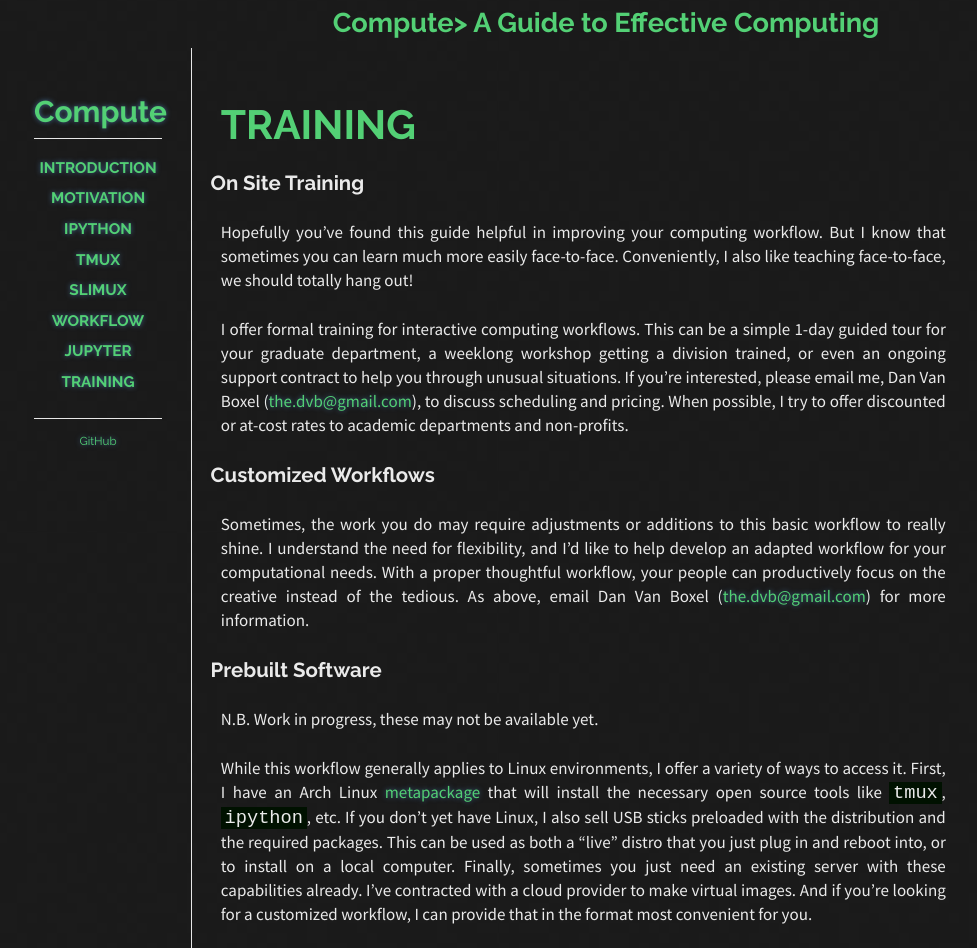
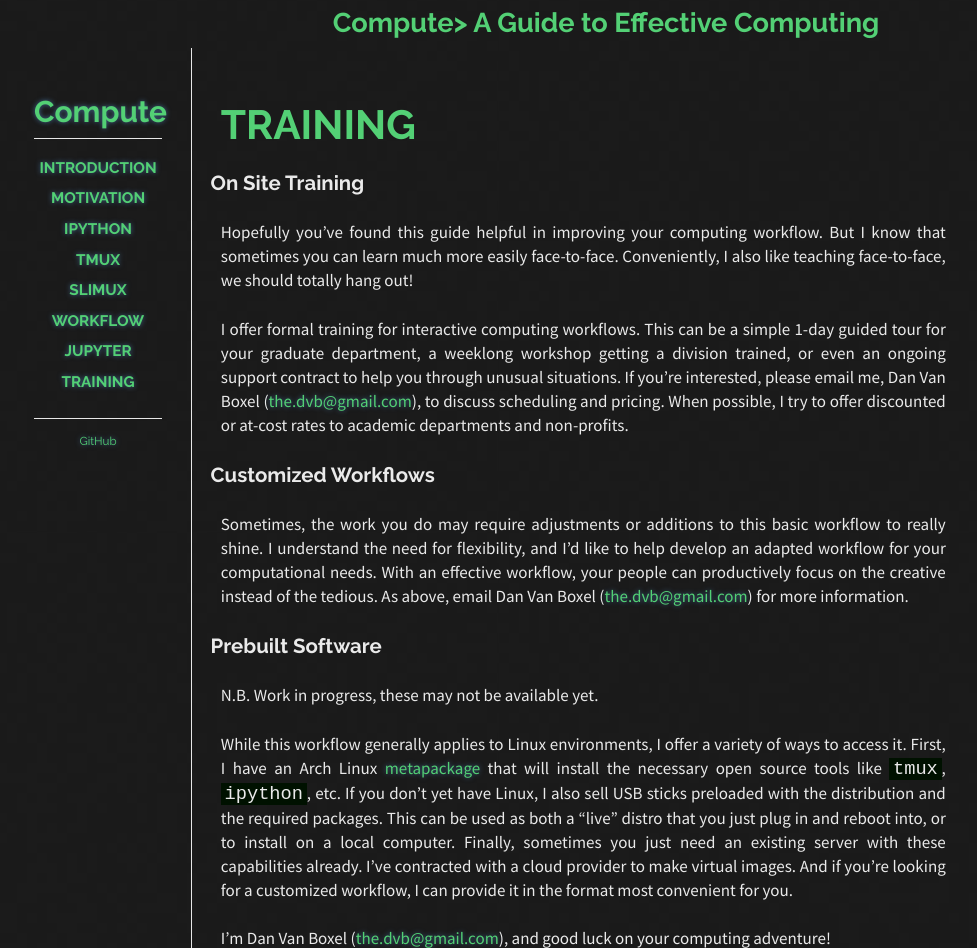
Before and after one commit to dvbuntu/compute, a Jekyll site: the page built from _posts/2030-01-01-training.md, in a window 1280 px wide. Shown: the whole page, without its empty margins (34-1011 px from the left). Built offline with Jekyll 4.4.1, drawn with Linux system fonts in a browser that asks for light colours; Markdown is read by kramdown in place of the engine named in the settings.

Commit message:
Edit training

```diff
--- a/_posts/2030-01-01-training.md
+++ b/_posts/2030-01-01-training.md
@@ -16,13 +16,13 @@ I offer formal training for interactive computing workflows.  This can be a simp
 Customized Workflows
 ---
 
-Sometimes, the work you do may require adjustments or additions to this basic workflow to really shine.  I understand the need for flexibility, and I'd like to help develop an adapted workflow for your computational needs.  With a proper thoughtful workflow, your people can productively focus on the creative instead of the tedious.  As above, email Dan Van Boxel (<mailto:the.dvb@gmail.com>) for more information.
+Sometimes, the work you do may require adjustments or additions to this basic workflow to really shine.  I understand the need for flexibility, and I'd like to help develop an adapted workflow for your computational needs.  With an effective workflow, your people can productively focus on the creative instead of the tedious.  As above, email Dan Van Boxel (<mailto:the.dvb@gmail.com>) for more information.
 
 Prebuilt Software
 ---
 
 N.B. Work in progress, these may not be available yet.
 
-While this workflow generally applies to Linux environments, I offer a variety of ways to access it.  First, I have an Arch Linux [metapackage](http://github.com/dvbuntu/compute-tools) that will install the necessary open source tools like `tmux`, `ipython`, etc.  If you don't yet have Linux, I also sell USB sticks preloaded with the distribution and the required packages.  This can be used as both a "live" distro that you just plug in and reboot into, or to install on a local computer.  Finally, sometimes you just need an existing server with these capabilities already.  I've contracted with a cloud provider to make virtual images.  And if you're looking for a customized workflow, I can provide that in the format most convenient for you.
+While this workflow generally applies to Linux environments, I offer a variety of ways to access it.  First, I have an Arch Linux [metapackage](http://github.com/dvbuntu/compute-tools) that will install the necessary open source tools like `tmux`, `ipython`, etc.  If you don't yet have Linux, I also sell USB sticks preloaded with the distribution and the required packages.  This can be used as both a "live" distro that you just plug in and reboot into, or to install on a local computer.  Finally, sometimes you just need an existing server with these capabilities already.  I've contracted with a cloud provider to make virtual images.  And if you're looking for a customized workflow, I can provide it in the format most convenient for you.
 
 I'm Dan Van Boxel (<mailto:the.dvb@gmail.com>), and good luck on your computing adventure!
```
